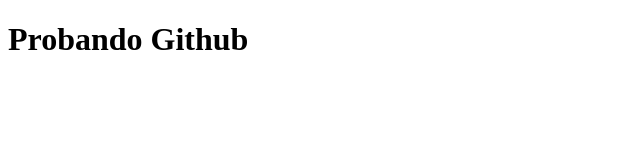
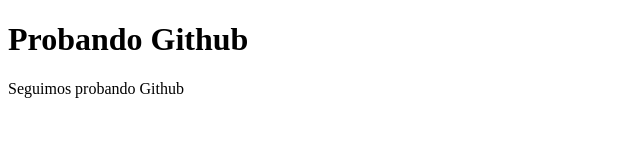
Before and after one commit to jefry1001/comision33115, a plain HTML site: page index.html in a window 1280 px wide. Shown: the whole page, without its empty margins (0-640 px from the left). Drawn offline with Linux system fonts and the light colour scheme.

Commit message:
Nuestro segundo commit

```diff
--- a/index.html
+++ b/index.html
@@ -8,5 +8,7 @@
 </head>
 <body>
     <h1>Probando Github</h1>
+
+    <p>Seguimos probando Github</p>
 </body>
 </html>
```
